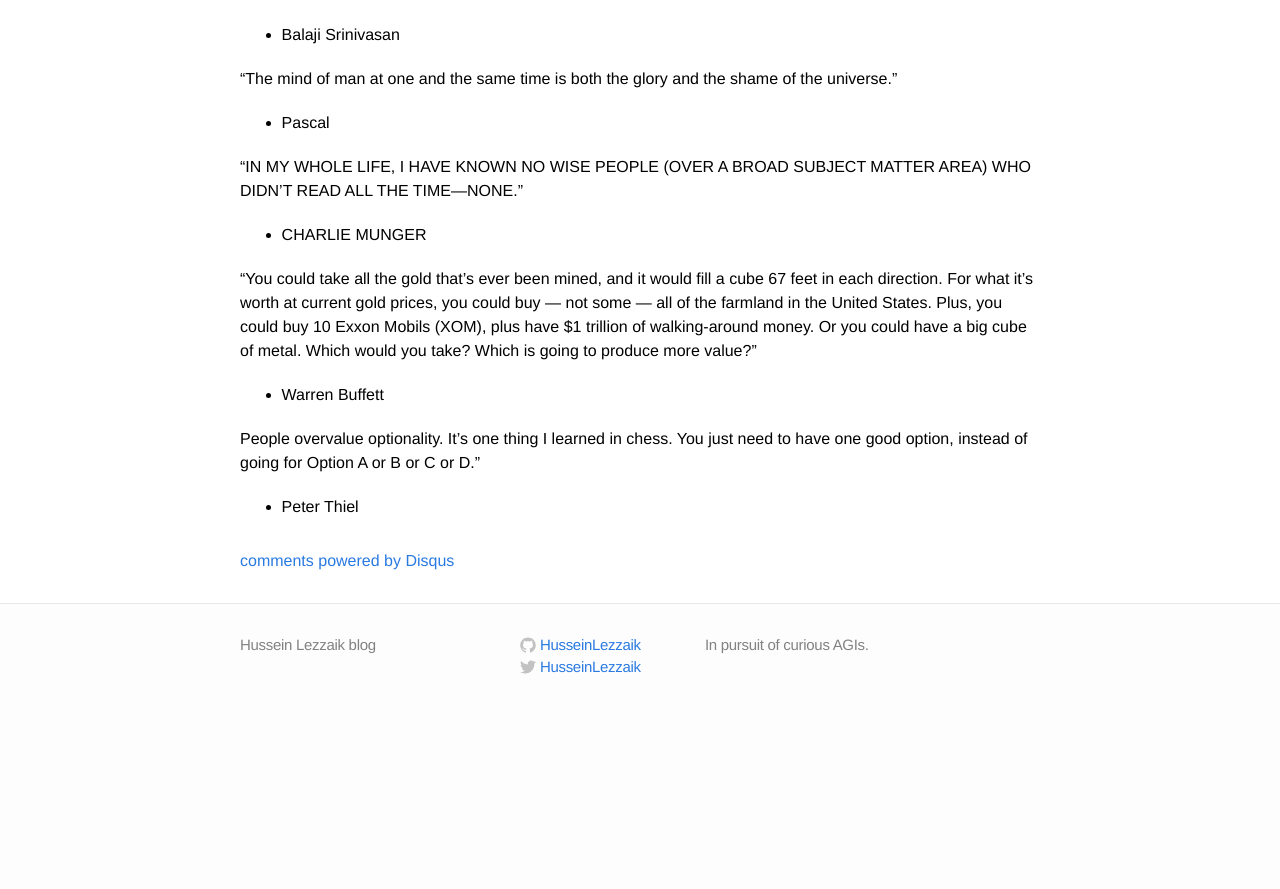
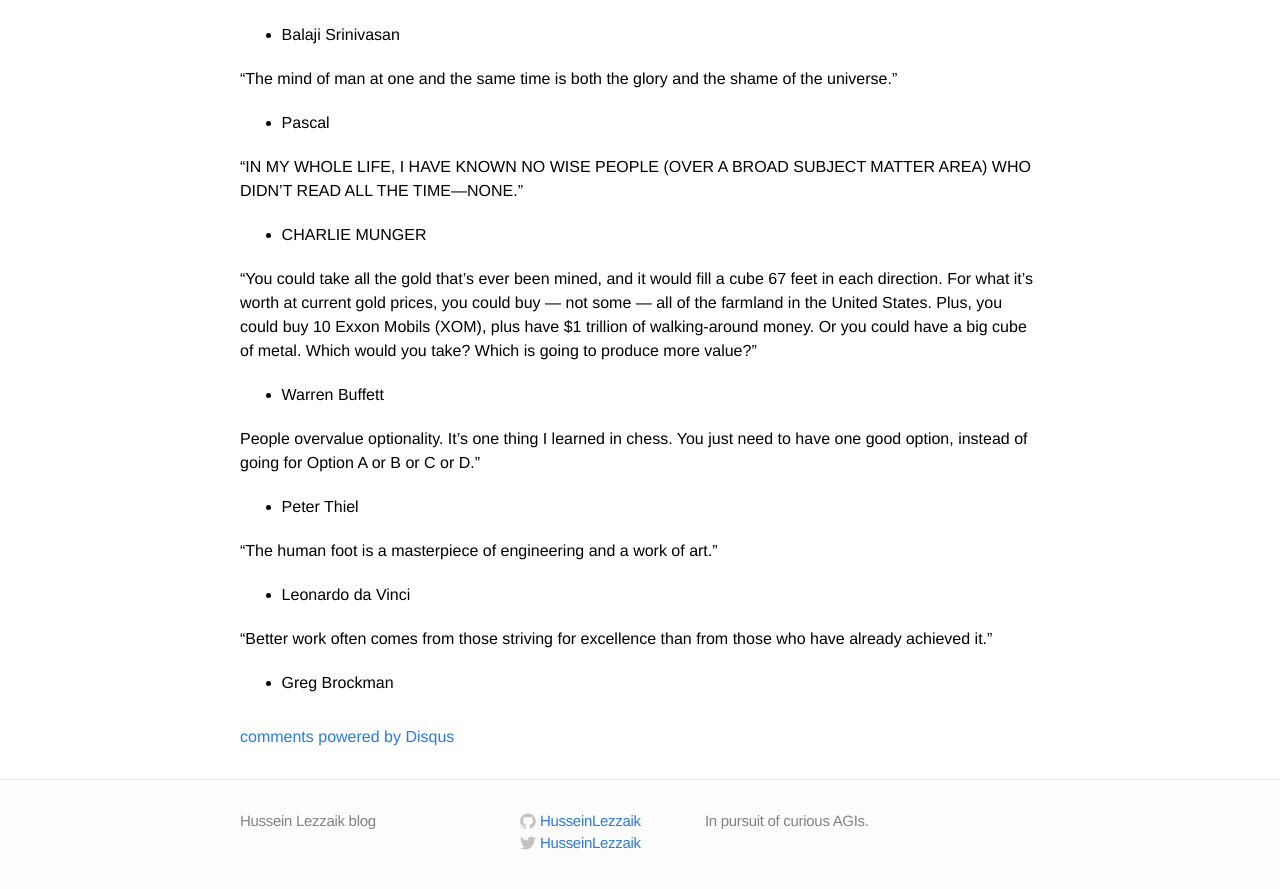
Before and after one commit to HusseinLezzaik/husseinlezzaik.github.io, a Jekyll site: the page built from _posts/2023-07-01-Quotes.md, in a window 1280 px wide and 900 px high, scrolled down 41902 px. Shown: the top 889 px of the window. Built offline with Jekyll 4.4.1, drawn with Linux system fonts in a browser that asks for light colours; comment, search, counter and statistics services are not loaded; before the commit the page ends 42626 px from its top, so only the background shows below that.

Commit message:
Update 2023-07-01-Quotes.md

```diff
--- a/_posts/2023-07-01-Quotes.md
+++ b/_posts/2023-07-01-Quotes.md
@@ -1579,3 +1579,11 @@
 People overvalue optionality. It’s one thing I learned in chess. You just need to have one good option, instead of going for Option A or B or C or D."
 
 - Peter Thiel
+
+“The human foot is a masterpiece of engineering and a work of art.”
+
+- Leonardo da Vinci
+
+"Better work often comes from those striving for excellence than from those who have already achieved it."
+
+- Greg Brockman
```
